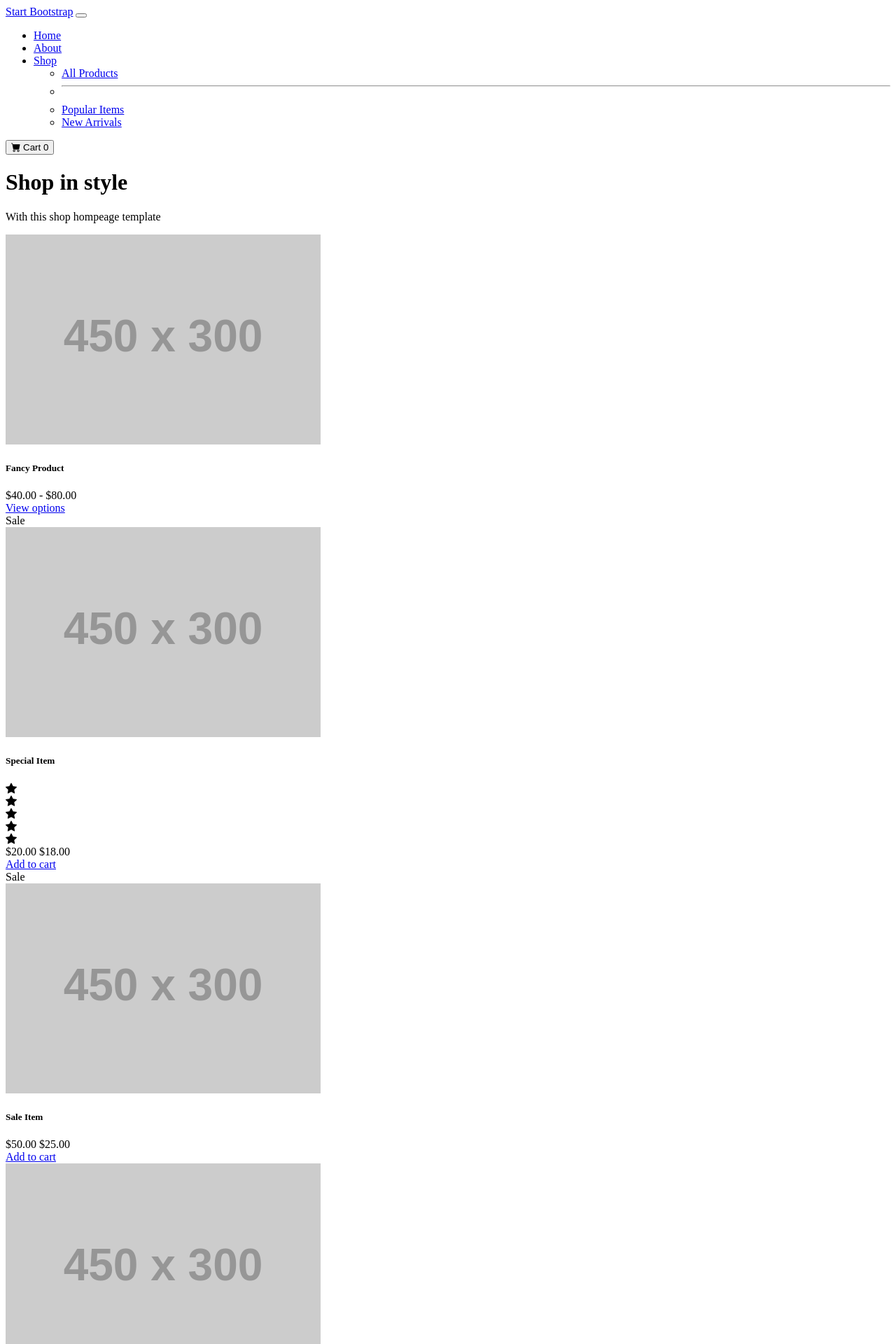
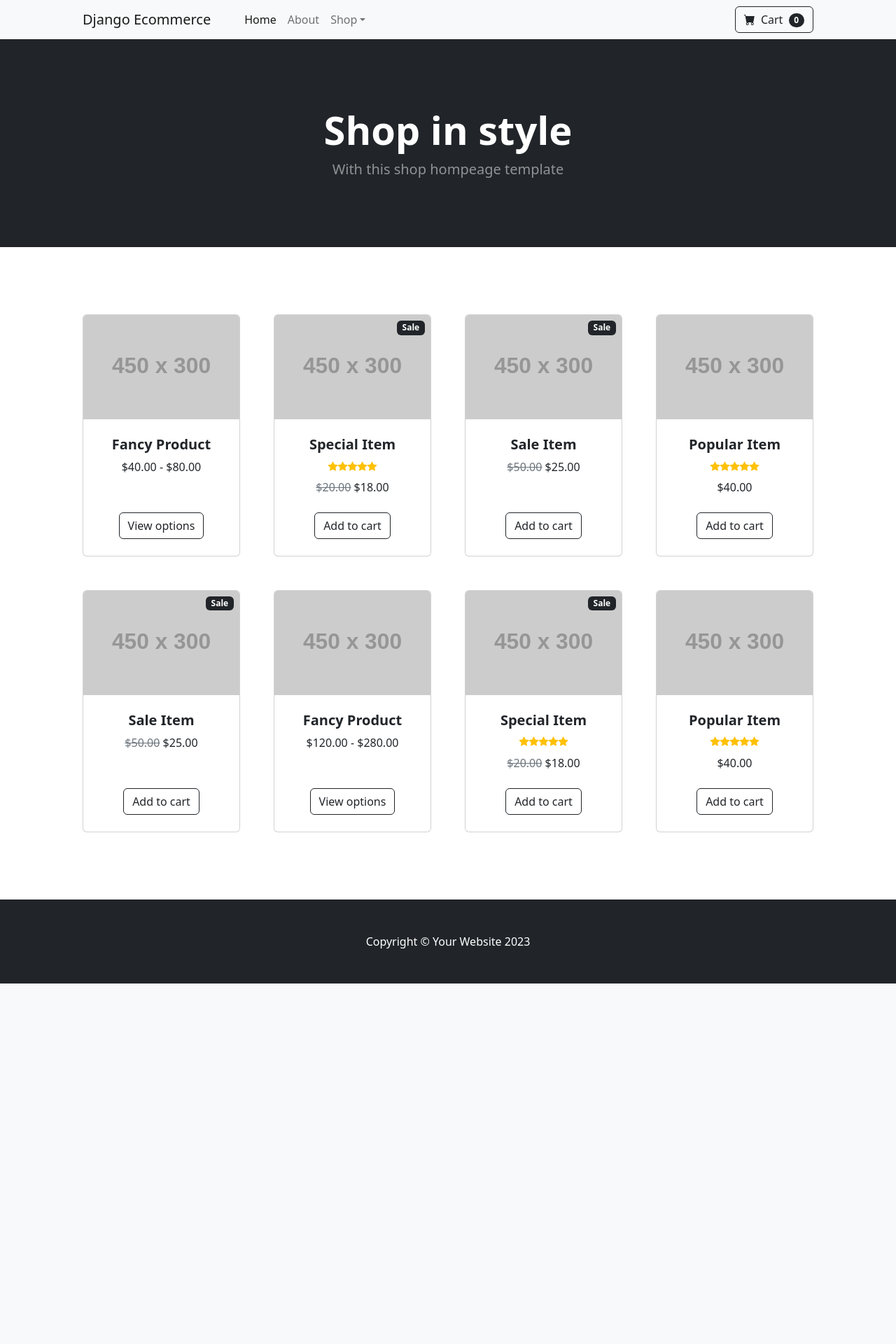
Before and after one commit to JJeris/django-ecommerce, a Django app: page / in a window 1280 px wide. Shown: the top 1920 px of the page at 70% size. After the commit the page ends 1405 px from the top, so only its background shows below. Run offline with Django 5.2, Linux system fonts and the light colour scheme; grey boxes labelled with a size stand in for pictures from a placeholder-image service; some libraries are stand-ins or nearby versions.

Commit message:
Fix issue with styling

```diff
--- a/ecom/store/templates/home.html
+++ b/ecom/store/templates/home.html
@@ -7,19 +7,19 @@
         <meta name="viewport" content="width=device-width, initial-scale=1, shrink-to-fit=no" />
         <meta name="description" content="" />
         <meta name="author" content="" />
-        <title>Shop Homepage - Start Bootstrap Template</title>
+        <title>Django Ecommerce | JJeris</title>
         <!-- Favicon-->
-        <link rel="icon" type="image/x-icon" href="{% static 'assets/favicon.ico' %} %}" />
+        <link rel="icon" type="image/x-icon" href="{% static 'assets/favicon.ico' %}" />
         <!-- Bootstrap icons-->
         <link href="https://cdn.jsdelivr.net/npm/bootstrap-icons@1.5.0/font/bootstrap-icons.css" rel="stylesheet" />
         <!-- Core theme CSS (includes Bootstrap)-->
-        <link href="{% static 'css/styles.css' %} %}" rel="stylesheet" />
+        <link href="{% static 'css/styles.css' %}" rel="stylesheet" />
     </head>
     <body>
         <!-- Navigation-->
         <nav class="navbar navbar-expand-lg navbar-light bg-light">
             <div class="container px-4 px-lg-5">
-                <a class="navbar-brand" href="#!">Start Bootstrap</a>
+                <a class="navbar-brand" href="#!">Django Ecommerce</a>
                 <button class="navbar-toggler" type="button" data-bs-toggle="collapse" data-bs-target="#navbarSupportedContent" aria-controls="navbarSupportedContent" aria-expanded="false" aria-label="Toggle navigation"><span class="navbar-toggler-icon"></span></button>
                 <div class="collapse navbar-collapse" id="navbarSupportedContent">
                     <ul class="navbar-nav me-auto mb-2 mb-lg-0 ms-lg-4">
@@ -264,6 +264,6 @@
         <!-- Bootstrap core JS-->
         <script src="https://cdn.jsdelivr.net/npm/bootstrap@5.2.3/dist/js/bootstrap.bundle.min.js"></script>
         <!-- Core theme JS-->
-        <script src="{% static 'js/scripts.js' %} %}"></script>
+        <script src="{% static 'js/scripts.js' %}"></script>
     </body>
 </html>
```
